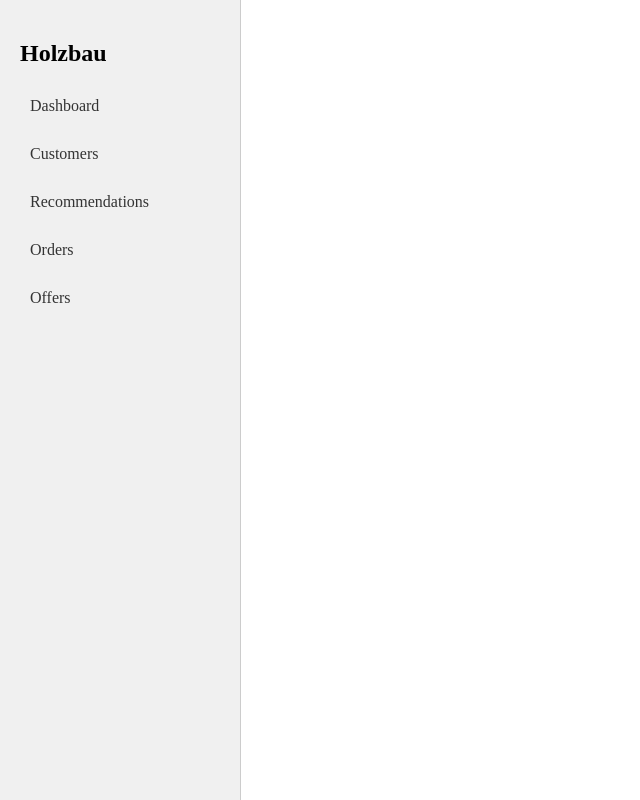
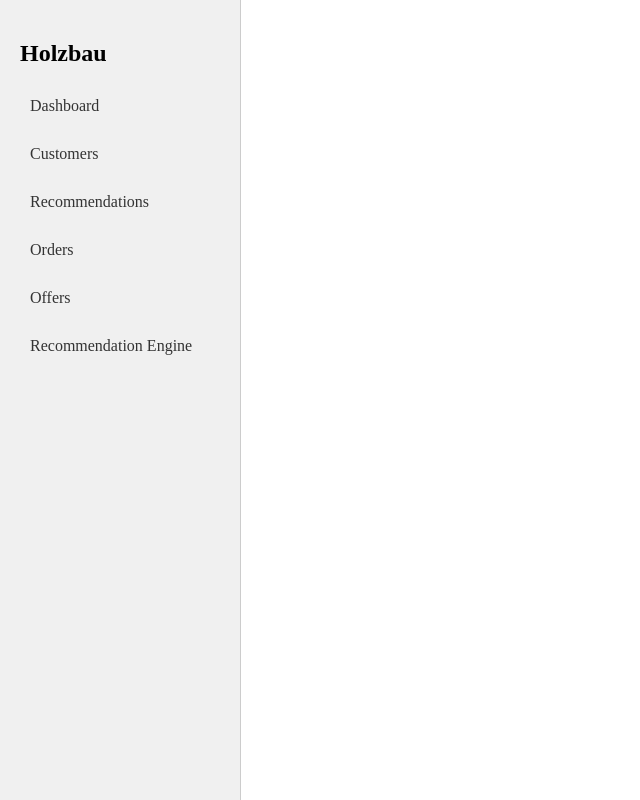
Before and after one commit to s8dabald/Team-5-, a Flask app: page / in a window 1280 px wide. Shown: the whole page, without its empty margins (0-640 px from the left). Run offline with Flask 3, Linux system fonts and the light colour scheme.

Commit message:
Updated index.html
Added href for recommendation_engine

```diff
--- a/templates/index.html
+++ b/templates/index.html
@@ -46,6 +46,7 @@
         <a href="/recommendations" target="contentFrame">Recommendations</a>
         <a href="/orders" target="contentFrame">Orders</a>
         <a href="/offers" target="contentFrame">Offers</a>
+        <a href="/recommendation" target="contentFrame">Recommendation Engine</a>
     </nav>
 
     <div id="content">
```
